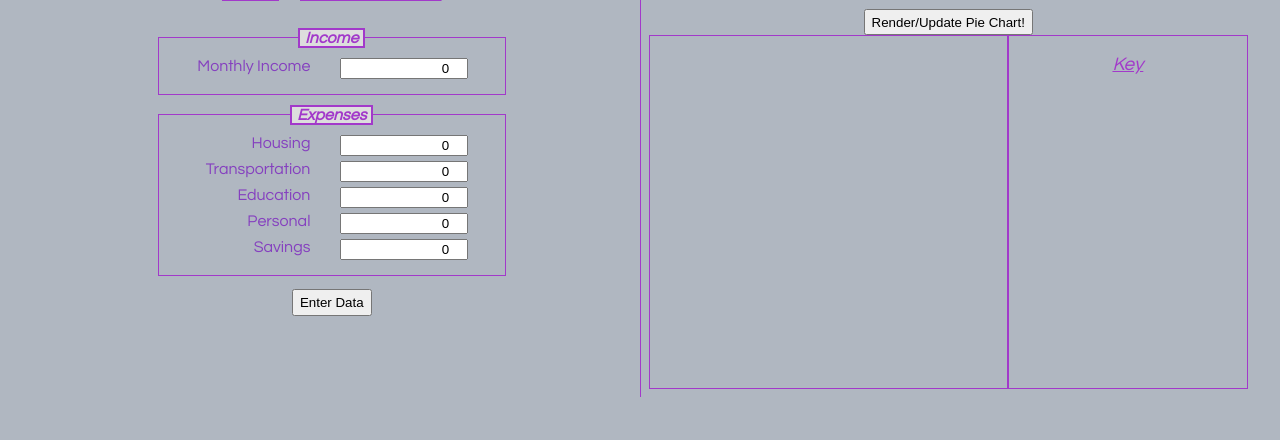
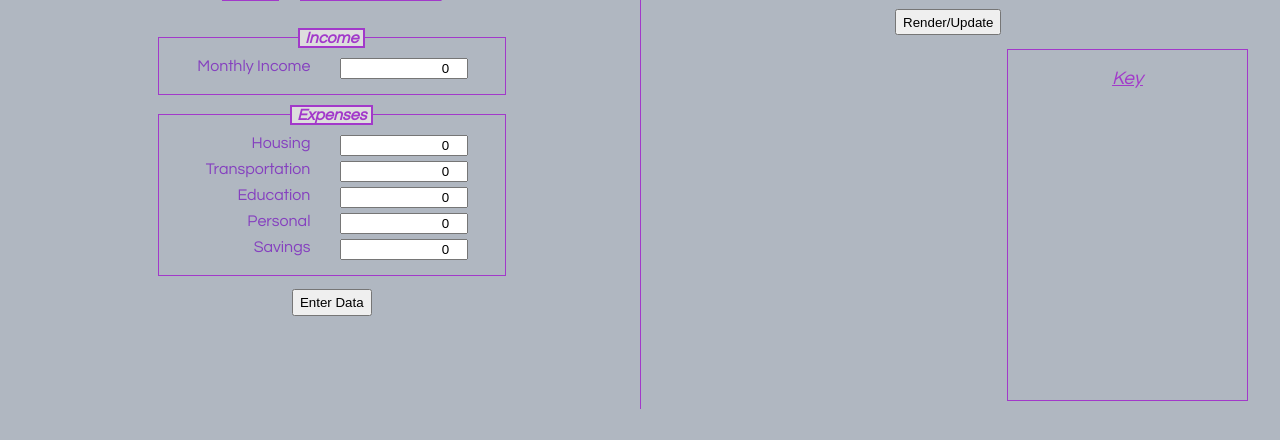
Before and after one commit to jetong/budget, a plain HTML site: page index.html in a window 1280 px wide. Shown: the part 136-576 px from the top of the page. Drawn offline with Linux system fonts and the light colour scheme.

Commit message:
shorten button name add padding-bottom to button remove border for canvas

```diff
--- a/index.html
+++ b/index.html
@@ -48,7 +48,7 @@
 
     <div id="right">
       <h2>Pie Chart</h2>
-      <button type="button" id="graph" onclick="PieChart()">Render/Update Pie Chart!</button>
+      <button type="button" id="graph" onclick="PieChart()">Render/Update</button>
       <div id="right-row">
         <div id="canvas-wrapper">
           <canvas id="canvas"></canvas>
--- a/styles.css
+++ b/styles.css
@@ -38,7 +38,6 @@ body {
   width: 60%;
   height: 22em;
   min-width: 18em;
-  border: #A239CA solid 1px;
 }
 
 #key-wrapper {
@@ -113,6 +112,6 @@ input:invalid {
 }
 
 #graph {
-  margin:auto;
+  margin-bottom: 1em;
   height: 2em;
 }
```
